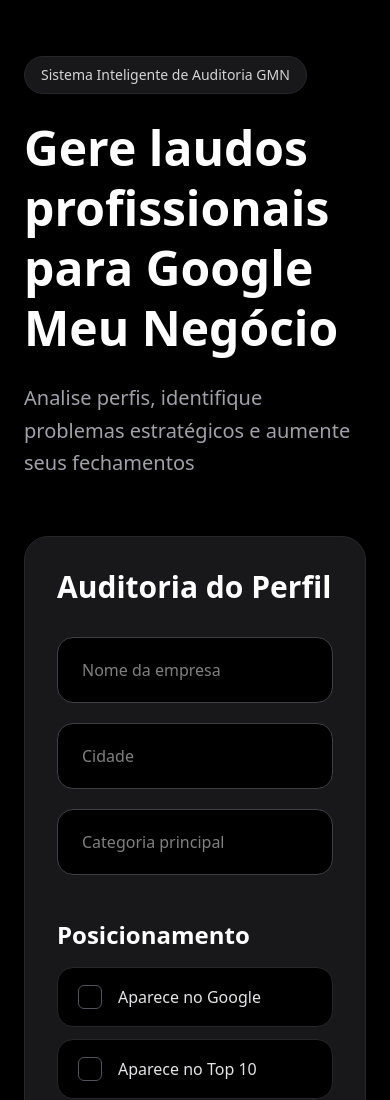
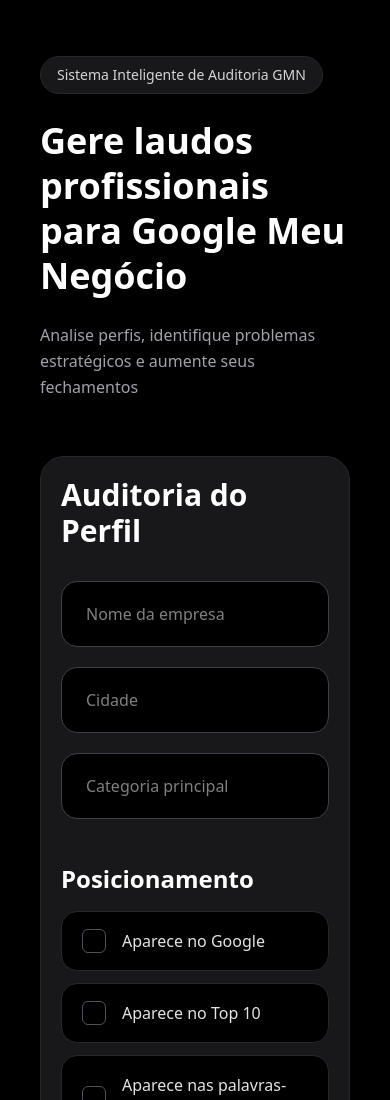
Before and after one commit to patrickvelho94/gmn-laudos, a Next.js app: page / in a window 390 px wide. Shown: the top 1100 px of the page. Built offline with nearby package versions, Linux system fonts and the light colour scheme.

Commit message:
ajustes mobile

```diff
--- a/app/page.tsx
+++ b/app/page.tsx
@@ -249,8 +249,7 @@
 
   return (
     <main className="min-h-screen bg-black text-white px-6 py-14">
-      <div className="max-w-7xl mx-auto">
-
+<div className="w-full max-w-7xl mx-auto px-4 md:px-8">
         {/* HERO */}
         <section className="mb-14">
 
@@ -258,11 +257,10 @@
             Sistema Inteligente de Auditoria GMN
           </div>
 
-          <h1 className="text-5xl md:text-7xl font-black leading-tight max-w-5xl mb-6">
-            Gere laudos profissionais para Google Meu Negócio
+<h1 className="text-4xl md:text-7xl font-black leading-tight break-words max-w-5xl mb-6">            Gere laudos profissionais para Google Meu Negócio
           </h1>
 
-          <p className="text-[#a1a1aa] text-xl max-w-3xl leading-relaxed">
+          <p className="text-[#a1a1aa] text-base md:text-xl max-w-3xl leading-relaxed">
             Analise perfis, identifique problemas estratégicos e aumente seus fechamentos
           </p>
 
@@ -271,7 +269,7 @@
         <section className="grid grid-cols-1 xl:grid-cols-2 gap-8">
 
           {/* FORM */}
-          <div className="bg-[#18181b] border border-[#27272a] rounded-3xl p-8">
+          <div className="bg-[#18181b] border border-[#27272a] rounded-3xl p-5 md:p-8">
 
             <h2 className="text-3xl font-bold mb-8">
               Auditoria do Perfil
```
